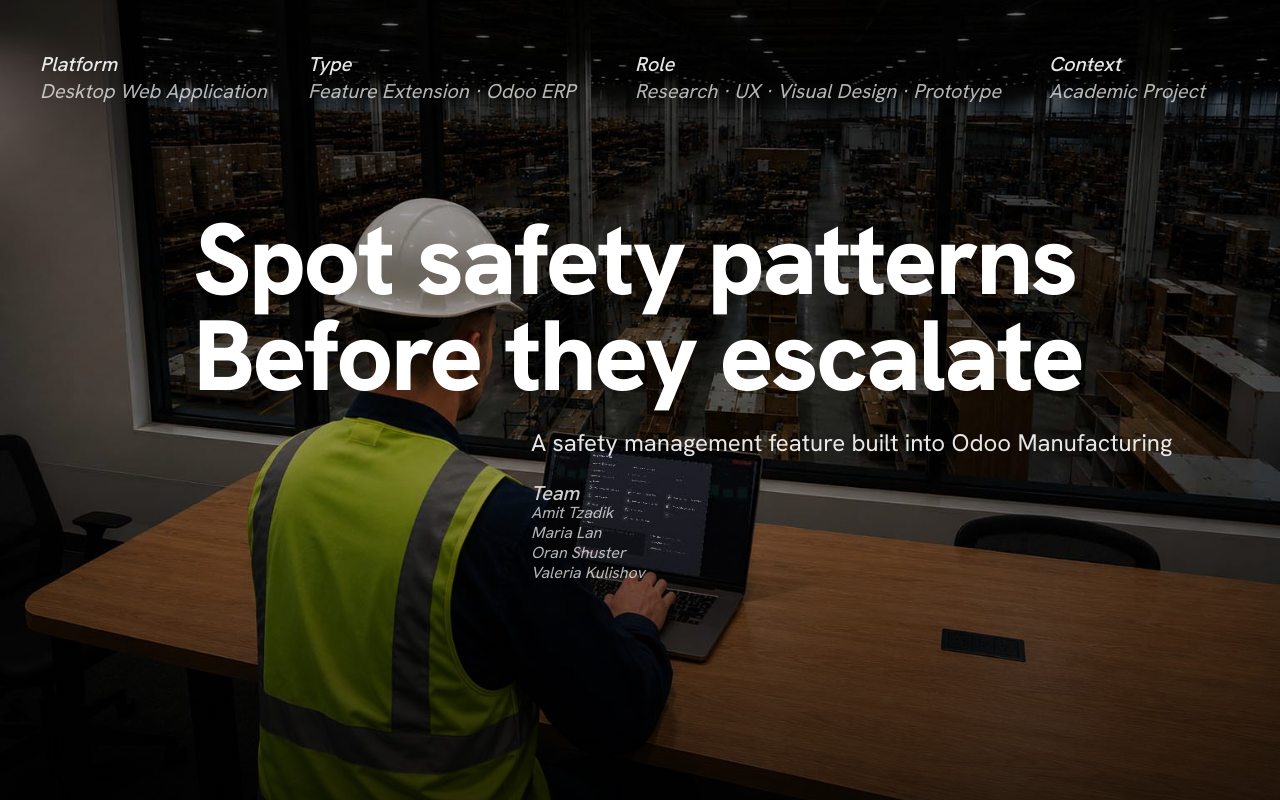
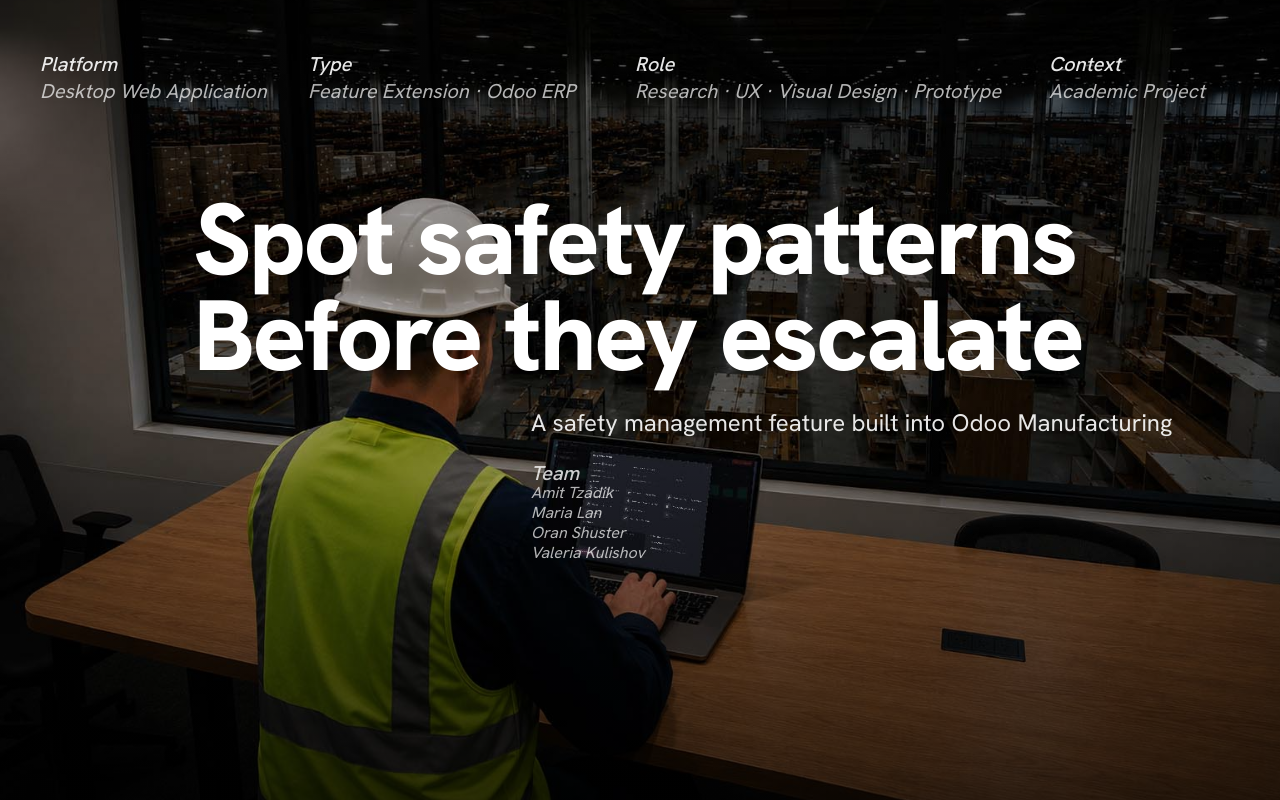
Before and after one commit to shadrinmaria-bot/Odoo-casestudy, a Next.js app: page / in a window 1280 px wide. Shown: the top 800 px of the page. Built offline with nearby package versions, Linux system fonts and the light colour scheme.

Commit message:
Raise hero text block another 20 pixels

```diff
--- a/components/Hero.tsx
+++ b/components/Hero.tsx
@@ -70,7 +70,7 @@ export default function Hero() {
       {/* Headline block - centered on screen, sitting over the dark upper
           part of the photo (per Figma). Type scales with the viewport
           (7.8vw ≈ 100px at 1280) so lines shrink instead of colliding. */}
-      <div className="relative z-10 mx-auto flex w-full max-w-content -translate-y-5 flex-1 flex-col justify-center px-6 py-12 md:px-10 md:py-7">
+      <div className="relative z-10 mx-auto flex w-full max-w-content -translate-y-10 flex-1 flex-col justify-center px-6 py-12 md:px-10 md:py-7">
         <motion.h1
           {...fade(0.1)}
           className="mx-auto w-full max-w-[893px] font-display text-5xl font-extrabold leading-[0.98] tracking-tight text-white sm:text-7xl md:text-[7.8vw] md:leading-[0.96] md:tracking-[-0.024em] xl:text-[100px] xl:leading-[96px] xl:tracking-[-2.4px]"
```
